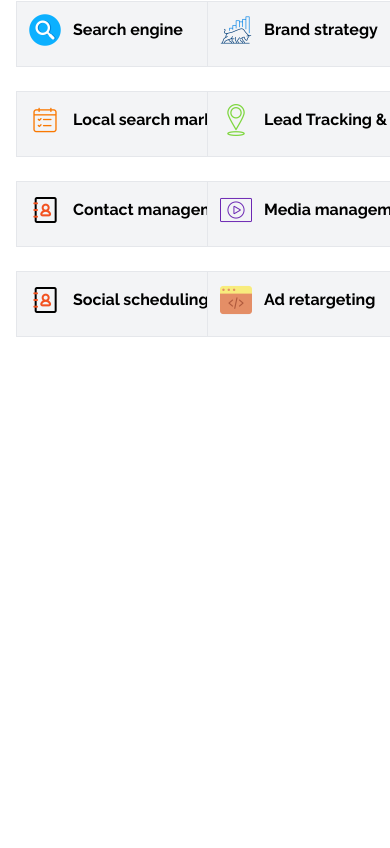
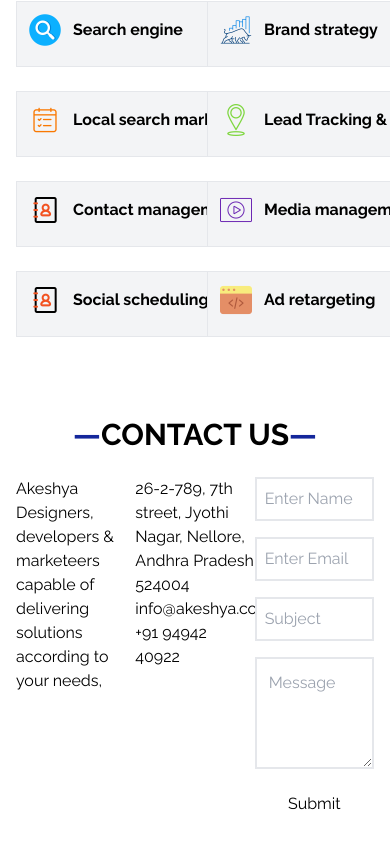
Before and after one commit to TarunPatidar04/AKESHYA, a React (Vite) app: page / in a window 390 px wide. Shown: the part 6277-7125 px from the top of the page. Before the commit the page ends 6654 px from the top, so only its background shows below. Built offline with nearby package versions, Linux system fonts and the light colour scheme.

Commit message:
WIP Working on a ContactUs Component

```diff
--- a/src/App.jsx
+++ b/src/App.jsx
@@ -5,6 +5,7 @@ import AboutUs from "./components/AboutUs";
 import Services from "./components/Services";
 import OurProcess from "./components/OurProcess";
 import CoreFeature from "./components/CoreFeature";
+import ContactUs from "./components/ContactUs";
 
 const App = () => {
   return (
@@ -15,6 +16,7 @@ const App = () => {
       <Services />
       <OurProcess/>
       <CoreFeature/>
+      <ContactUs/>
     </>
   );
 };
--- /dev/null
+++ b/src/components/ContactUs.jsx
@@ -0,0 +1,76 @@
+import React from "react";
+
+const ContactUs = () => {
+  return (
+    <div className="py-10 max-w-7xl mx-auto">
+      <div className="px-4 sm:px-6 lg:px-8">
+        <h2 className="text-3xl font-bold text-center text-black mb-6 ">
+          <span className="text-customBlue">&#8212;</span>CONTACT US
+          <span className="text-customBlue">&#8212;</span>
+        </h2>
+        <div className="grid grid-cols-3">
+          <div>
+            <h1>Akeshya</h1>
+            <p>
+              Designers, developers & marketeers capable of delivering solutions
+              according to your needs,
+            </p>
+          </div>
+
+          <div>
+            <p>
+              26-2-789, 7th street, Jyothi Nagar, Nellore, Andhra Pradesh 524004
+            </p>
+            <p>info@akeshya.com</p>
+            <p>+91 94942 40922</p>
+          </div>
+          <div className="">
+            <form action="">
+              <div className="mb-4">
+                <input
+                  type="text"
+                  name=""
+                  id=""
+                  placeholder="Enter Name"
+                  className="w-full border-2 p-2"
+                />
+              </div>
+              <div className="mb-4">
+                <input
+                  type="text"
+                  name=""
+                  id=""
+                  placeholder="Enter Email"
+                  className="w-full border-2 p-2"
+                />
+              </div>
+              <div className="mb-4">
+                <input
+                  type="text"
+                  name=""
+                  id=""
+                  placeholder="Subject"
+                  className="w-full border-2 p-2"
+                />
+              </div>
+              <div className="mb-4 ">
+                <textarea
+                  type="text"
+                  name=""
+                  id=""
+                  placeholder="Message"
+                  className="w-full border-2 p-3 h-28"
+                />
+              </div>
+              <div className="text-center">
+                <button type="submit">Submit</button>
+              </div>
+            </form>
+          </div>
+        </div>
+      </div>
+    </div>
+  );
+};
+
+export default ContactUs;
```
